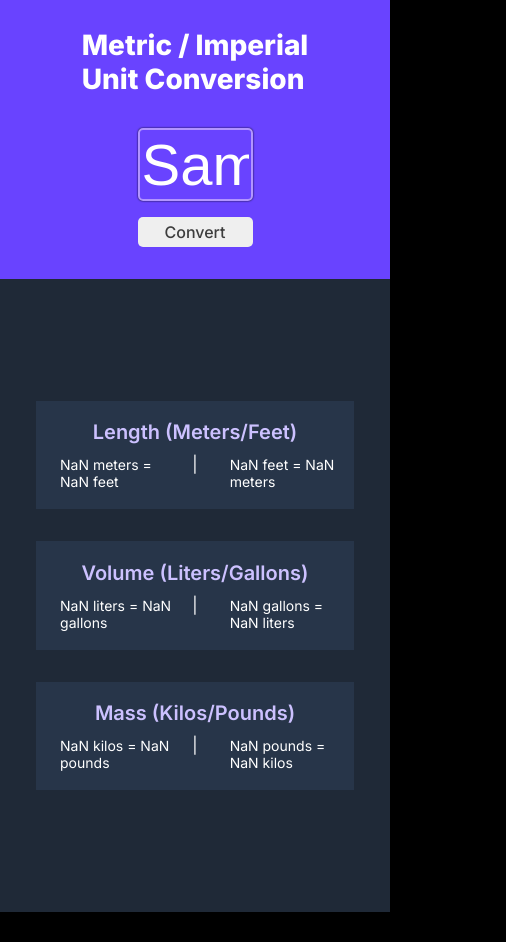
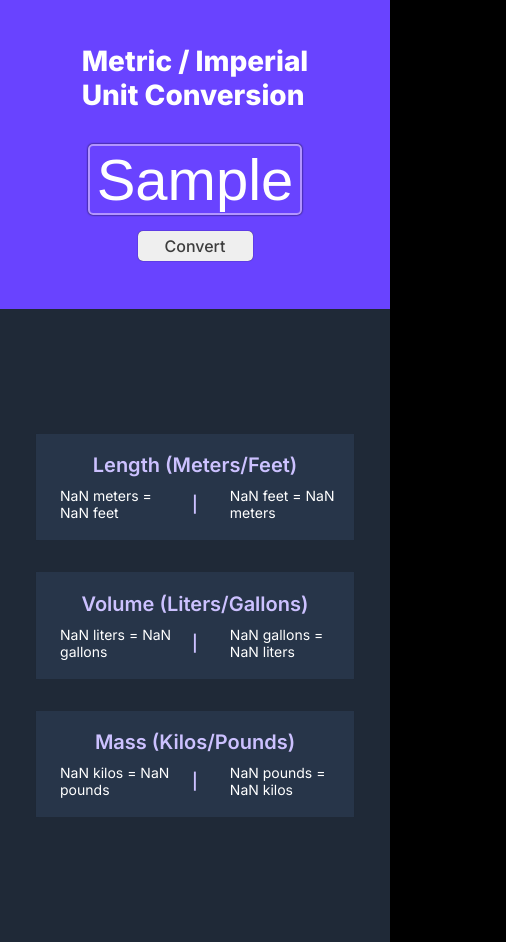
Before and after one commit to conels08/Conversion-App, a plain HTML site: page index.html in a window 390 px wide. Both pictures are taken after typing "Sample" into the empty fields and a click on the button "Convert". Shown: the whole page, 506 px wide, since content can reach past the window. Before the commit the page ends 912 px from the top, so only its background shows below. Drawn offline with Linux system fonts and the light colour scheme.

Commit message:
Bug fixes - responsive input field
changed input field to grow in size with user input (used JS and hidden <span> to accomplish. minor improvements to css, html, & JS including setting more variables for reabability and usablity.

```diff
--- a/index.css
+++ b/index.css
@@ -26,7 +26,9 @@ input::placeholder,
 input[type="text"] {
     color: #fff;
 }
-/*  */
+
+    /* Typography */
+
 h1 {
     font-size: 28px;
     font-weight: 800;
@@ -35,22 +37,27 @@ h1 {
 
 input[type="text"] {
     font-size: 58px;
+    min-width: 115px;
     width: 115px;
+    max-width: 500px;
+    padding: 0;
     text-align: center;
     border: 2px solid #B295FF;
     border-radius: 5px;
     box-shadow: 0 0 2px #000;
+    transition: width 0.2s ease;
 }
 
 button {
     display: block;
+    align-self: center;
     font-weight: 500;
     font-size: 16px;
-    width: 115px;
+    min-width: 115px;
     color: #3D3D3D;
-    margin: 1em 0;
+    margin: 1em auto;
     padding: 5px 0px;
-    box-shadow: 0px 0px 1px 0px #0000000d;
+    box-shadow: 0px 0px 1px 0px #000000;
     border: none;
     border-radius: 5px;
 }
@@ -72,9 +79,25 @@ input[type="text"] {
     justify-content: center;
     width: 100%;
     max-width: 900px;
-    min-width: 300px
+    min-width: 300px;
     padding: 1em;
     gap: 2em
+}
+
+.input-wrapper {
+    position: relative;
+    display: inline-block;
+
+}
+
+#width-mirror {
+    position: absolute;
+    visibility: hidden;
+    white-space: pre;
+    font-size: 58px;
+    font-family: "Inter", sans-serif;
+    padding: 0;
+    border: 0;
 }
 
 .unit-title {
@@ -127,6 +150,7 @@ input[type="text"] {
     max-width: 650px;
     min-height: 100px;
     padding: 1.2em .5em;
+    box-shadow: 0px 0px 1px 0px #0000000d;
 }
 
 .long-line {
@@ -135,3 +159,10 @@ input[type="text"] {
     align-items: baseline;
     gap: 1em;
 }
+
+.separator {
+    color: #CCC1FF;
+    font-size: 16px;
+    font-weight: 600;
+    align-self: center;
+}
--- a/index.html
+++ b/index.html
@@ -9,9 +9,15 @@
     <body>
         <header class="header-container">
             <h1 class="title">Metric / Imperial<br>Unit Conversion</h1>
+
             <form id="converter-form">
                 <label for="number-of-units" class="sr-only">Enter value to convert</label>
-                <input value="" placeholder="0" name="user-input" id="number-of-units" type="text" />
+
+                <div class="input-wrapper">
+                    <input value="" placeholder="0" name="user-input" id="number-of-units" type="text" />
+                    <span id="width-mirror"></span>
+                </div>
+
                 <button type="submit" id="convert-btn">Convert</button>
             </form>
         </header>
@@ -21,7 +27,8 @@
                 <div class="long-line">
                     <!-- meters to feet -->
                     <p id="input-meters" class="input-amount input-output"></p>
-                    <p id="output-feet" class="input-output"></p><span> | </span>
+                    <p id="output-feet" class="input-output"></p>
+                    <span class="separator">|</span>
                     <!-- feet to meters -->
                     <p id="input-feet" class="input-amount input-output"></p>
                     <p id="output-meters" class="input-output"></p>
@@ -33,7 +40,8 @@
                 <div class="long-line">
                     <!-- liters to gallons -->
                     <p id="input-liters" class="input-amount input-output"></p>
-                    <p id="output-gallons" class="input-output"></p><span> | </span>
+                    <p id="output-gallons" class="input-output"></p>
+                    <span class="separator">|</span>
                     <!-- gallons to liters -->
                     <p id="input-gallons" class="input-amount input-output"></p>
                     <p id="output-liters" class="input-output"></p>
@@ -45,7 +53,8 @@
                 <div class="long-line">
                     <!-- kilos to pounds -->
                     <p id="input-kg" class="input-amount input-output"></p>
-                    <p id="output-pounds" class="input-output"></p><span> | </span>
+                    <p id="output-pounds" class="input-output"></p>
+                    <span class="separator">|</span>
                     <!-- pounds to kilos -->
                     <p id="input-lbs" class="input-amount input-output"></p>
                     <p id="output-kilos" class="input-output"></p>
--- a/index.js
+++ b/index.js
@@ -7,6 +7,25 @@
 const inputEl = document.getElementById("number-of-units")
 let inputAmount = document.querySelectorAll(".input-amount")
 const convertBtn = document.getElementById("convert-btn")
+
+let feetOut = document.getElementById("output-feet")
+let metersOut = document.getElementById("output-meters")
+let gallonsOut = document.getElementById("output-gallons")
+let litersOut = document.getElementById("output-liters")
+let poundsOut = document.getElementById("output-pounds")
+let kilosOut = document.getElementById("output-kilos")
+
+const mirrorSpan = document.getElementById("width-mirror")
+
+// Mirror the input value in the span element
+
+inputEl.addEventListener("input", function () {
+    mirrorSpan.textContent = inputEl.value
+    const width = mirrorSpan.offsetWidth + 10 // add a little padding
+    inputEl.style.width = width + "px"
+})
+
+// Add event listener to the convert button
 
 convertBtn.addEventListener("click", function(event) {
     event.preventDefault()
@@ -20,14 +39,14 @@ convertBtn.addEventListener("click", function(event) {
     const lbs = kgToLbs(inputValue)
     const kg = lbsToKg(inputValue)
 
-    document.getElementById("output-feet").textContent = `${inputValue} meters = ${feet} feet`
-    document.getElementById("output-meters").textContent = `${inputValue} feet = ${meters} meters`
+    feetOut.textContent = `${inputValue} meters = ${feet} feet`
+    metersOut.textContent = `${inputValue} feet = ${meters} meters`
 
-    document.getElementById("output-gallons").textContent = `${inputValue} liters = ${gallons} gallons`
-    document.getElementById("output-liters").textContent = `${inputValue} gallons = ${liters} liters`
+    gallonsOut.textContent = `${inputValue} liters = ${gallons} gallons`
+    litersOut.textContent = `${inputValue} gallons = ${liters} liters`
 
-    document.getElementById("output-pounds").textContent = `${inputValue} kilos = ${lbs} pounds`
-    document.getElementById("output-kilos").textContent = `${inputValue} pounds = ${kg} kilos`
+    poundsOut.textContent = `${inputValue} kilos = ${lbs} pounds`
+    kilosOut.textContent = `${inputValue} pounds = ${kg} kilos`
 })
 
 function feetToMeters(numOfFeet) {
```
